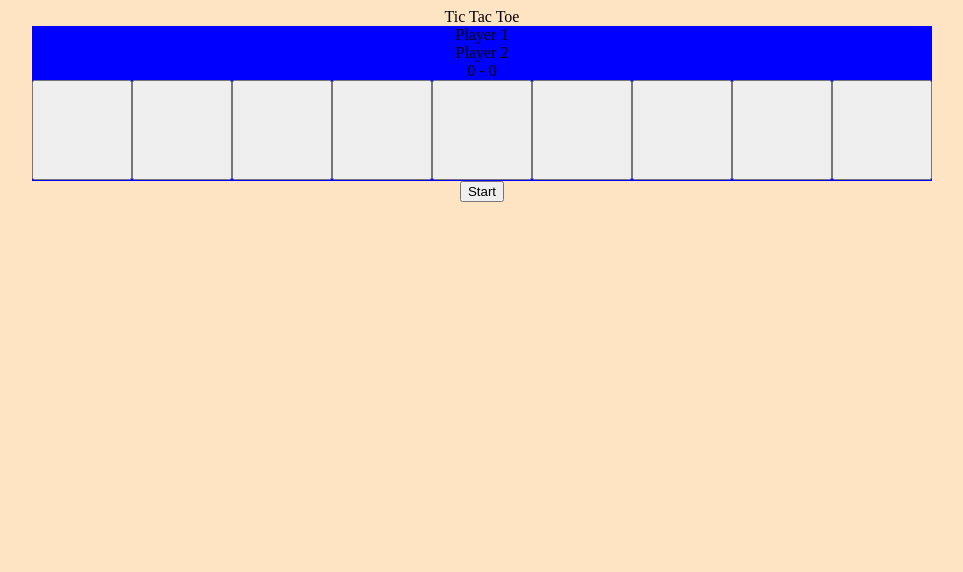
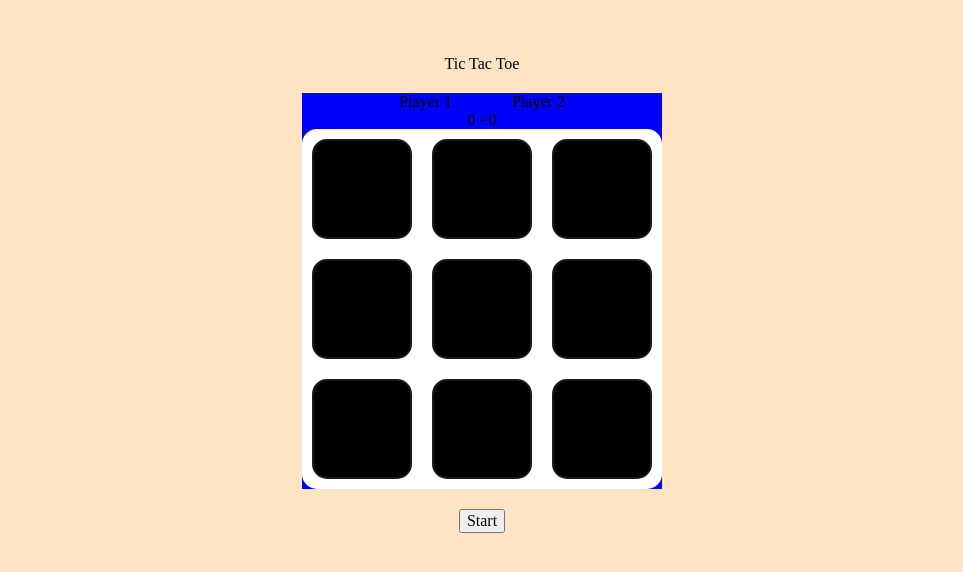
Before and after one commit to Torgeck/tictactoe, a plain HTML site: page index.html in a window 1280 px wide. Shown: the whole page, without its empty margins (158-1121 px from the left). Drawn offline with Linux system fonts and the light colour scheme.

Commit message:
Add css changes via js

```diff
--- a/script.js
+++ b/script.js
@@ -182,7 +182,7 @@ function createDisplay(playerArray) {
   const gameboard = document.createElement("div");
 
   gameboard.classList.add("gameboard", "round");
-  scoreDisplay.classList.add("score");
+  scoreDisplay.classList.add("score", "greenColor", "neonText");
   playerNames.classList.add("playerNames");
 
   container.appendChild(playerNames);
@@ -196,7 +196,11 @@ function createDisplay(playerArray) {
   function createPlayerPlates() {
     for (let i = 0; i < 2; i++) {
       let namePlate = document.createElement("div");
-      namePlate.classList.add("playerName");
+      namePlate.classList.add("playerName", "neonText");
+      i === 1
+        ? namePlate.classList.toggle("redColor")
+        : namePlate.classList.toggle("blueColor");
+
       namePlate.textContent = playerArray[i].getName();
       namePlate.setAttribute("id", `${i}`);
       namePlate.addEventListener("click", function () {
@@ -227,7 +231,7 @@ function createDisplay(playerArray) {
       // adds cells
       for (let indexBtn = 0; indexBtn < size; indexBtn++) {
         btn = document.createElement("button");
-        btn.classList.add("cell", "round");
+        btn.classList.add("cell", "round", "neonText");
         btn.setAttribute("id", `${indexRow},${indexBtn}`);
         btn.textContent = "";
         addCellProperties(btn, indexRow, indexBtn);
@@ -242,7 +246,7 @@ function createDisplay(playerArray) {
       let roundPlayed = game.playRound(row, column);
 
       if (roundPlayed) {
-        // Change background or something
+        gameboard.classList.toggle("redColor");
       }
     });
   }
@@ -250,6 +254,9 @@ function createDisplay(playerArray) {
   function updateCell(symbol, cellId) {
     let cell = document.getElementById(cellId);
     cell.textContent = symbol;
+    symbol === "O"
+      ? cell.classList.toggle("redColor")
+      : cell.classList.toggle("blueColor");
   }
 
   function resetDisplayCells() {
@@ -257,7 +264,11 @@ function createDisplay(playerArray) {
 
     for (let i = 0; i < cells.length; i++) {
       cells[i].textContent = "";
+      cells[i].classList.toggle("redColor", false);
+      cells[i].classList.toggle("blueColor", false);
     }
+
+    gameboard.classList.toggle("redColor", false);
   }
 
   return { updateName, updateScore, updateCell, resetDisplayCells };
--- a/style.css
+++ b/style.css
@@ -1,9 +1,26 @@
+* {
+  margin: 0;
+}
+
 body {
   display: flex;
   flex-direction: column;
   align-items: center;
   justify-items: center;
   background-color: bisque;
+  gap: 20px;
+  padding: 55px;
+}
+
+input,
+button,
+textarea,
+select {
+  font: inherit;
+}
+
+.round {
+  border-radius: 15px;
 }
 
 .container {
@@ -16,4 +33,46 @@ body {
 .cell {
   height: 100px;
   width: 100px;
+  appearance: none;
+  background-color: #000000;
+  border: 2px solid #1a1a1a;
+  color: #ffffff;
+  cursor: pointer;
+  font-family: Roobert, -apple-system, BlinkMacSystemFont, "Segoe UI", Helvetica,
+    Arial, sans-serif, "Apple Color Emoji", "Segoe UI Emoji", "Segoe UI Symbol";
+  font-size: 16px;
+  font-weight: 600;
+  line-height: normal;
+  outline: none;
+  text-align: center;
+  text-decoration: none;
+  transition: all 300ms cubic-bezier(0.23, 1, 0.32, 1);
 }
+
+.cell:hover {
+  box-shadow: rgba(0, 0, 0, 0.25) 0 8px 15px;
+  transform: translateY(-2px);
+}
+
+.cell:active {
+  box-shadow: none;
+  transform: translateY(0);
+}
+
+.playerNames {
+  display: flex;
+  gap: 60px;
+}
+
+.gameboard {
+  display: grid;
+  grid-template-columns: repeat(3, auto);
+  gap: 20px;
+  border: 10px solid #ffffff;
+  background-color: #ffffff;
+}
+
+.row {
+  display: flex;
+  gap: 20px;
+}
```
